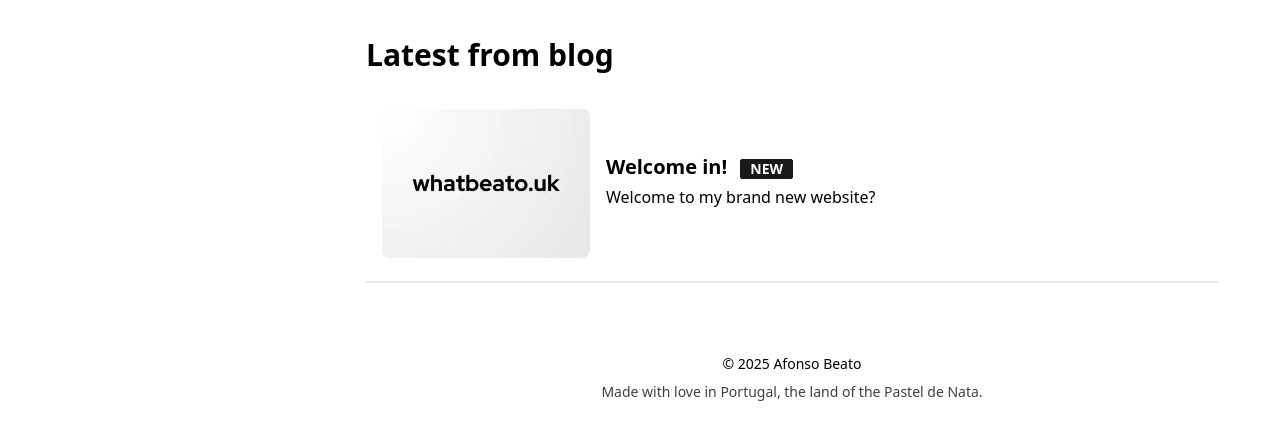
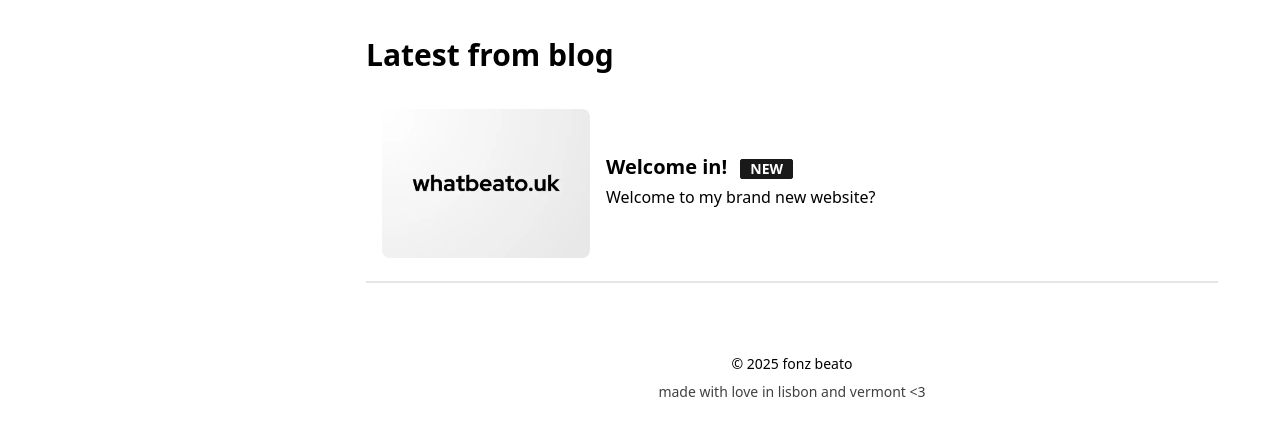
Before and after one commit to whatbeato/lynnpt, an Astro site: page / in a window 1280 px wide. Shown: the part 828-1250 px from the top of the page. Built offline with nearby package versions, Linux system fonts and the light colour scheme; Astro itself is replaced by a stand-in of ours.

Commit message:
Update Footer.astro

```diff
--- a/src/components/Footer.astro
+++ b/src/components/Footer.astro
@@ -4,10 +4,10 @@ const today = new Date();
 
 <footer class="footer footer-center block mb-5 pt-10">
   <div class="pb-2">
-    &copy; {today.getFullYear()} Afonso Beato
+    &copy; {today.getFullYear()} fonz beato
   </div>
   <div class="inline opacity-75">
-    Made with love in Portugal, the land of the Pastel de Nata.
+    made with love in lisbon and vermont <3
   </div>
 </footer>
 <style></style>
```
